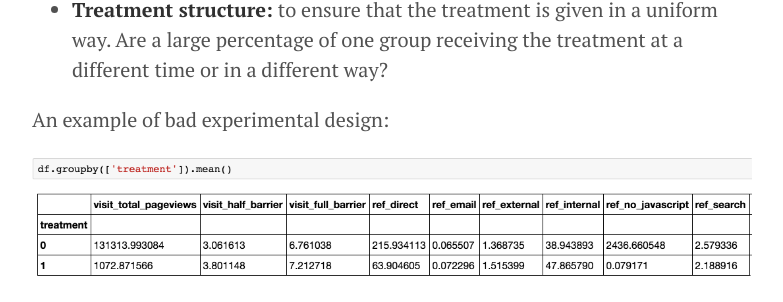
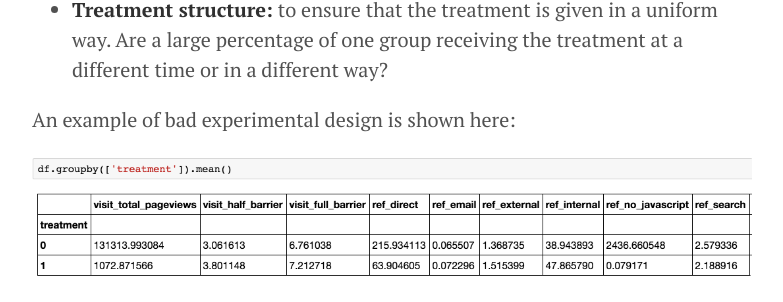
Before and after one commit to doriang102/doriang102.github.io, a Jekyll site: the page built from _posts/2017-06-10-hypothesis-testing-part-2-in-progress.md, in a window 1280 px wide and 900 px high, scrolled down 465 px. Shown: the part 154-456 px from the top of the window, without its empty margins (248-1031 px from the left). Built offline with Jekyll 4.4.1, drawn with Linux system fonts in a browser that asks for light colours; our own code applies the rules of GitHub Pages for plain Markdown files; formulas are drawn with MathJax 3.

Commit message:
Update 2017-06-10-hypothesis-testing-part-2-in-progress.md

```diff
--- a/_posts/2017-06-10-hypothesis-testing-part-2-in-progress.md
+++ b/_posts/2017-06-10-hypothesis-testing-part-2-in-progress.md
@@ -12,7 +12,7 @@
 
 - **Treatment structure:** to ensure that the treatment is given in a uniform way. Are a large percentage of one group receiving the treatment at a different time or in a different way?
 
-An example of bad experimental design:
+An example of bad experimental design is shown here:
 
 ![](/img/badexp.png?raw=true)
 
```
